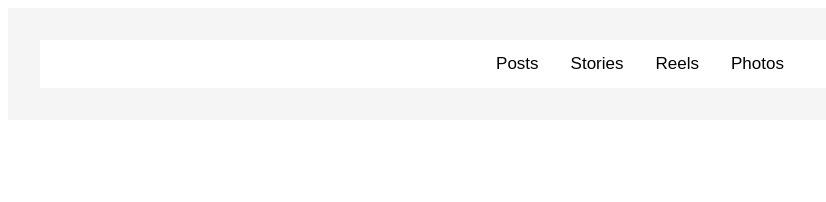
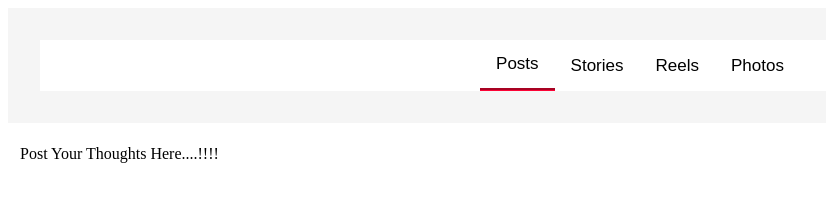
Before and after one commit to SreedhaMurugan/tab-js-exercise, a plain HTML site: page index.html in a window 1280 px wide. Shown: the whole page, without its empty margins (0-826 px from the left). Drawn offline with Linux system fonts and the light colour scheme.

Commit message:
default open is fixed

```diff
--- a/index.html
+++ b/index.html
@@ -45,7 +45,11 @@
 
   <body>
     <div class="tab">
-      <button class="tab_Switch" onclick="tabFunction(event, 'posts')">
+      <button
+        class="tab_Switch"
+        onclick="tabFunction(event, 'posts')"
+        id="defaultOpen"
+      >
         Posts
       </button>
       <button class="tab_Switch" onclick="tabFunction(event, 'stories')">
--- a/script.js
+++ b/script.js
@@ -11,3 +11,4 @@ function tabFunction(evt, Name) {
   document.getElementById(Name).style.display = 'block';
   evt.currentTarget.className += ' active';
 }
+document.getElementById('defaultOpen').click();
```
